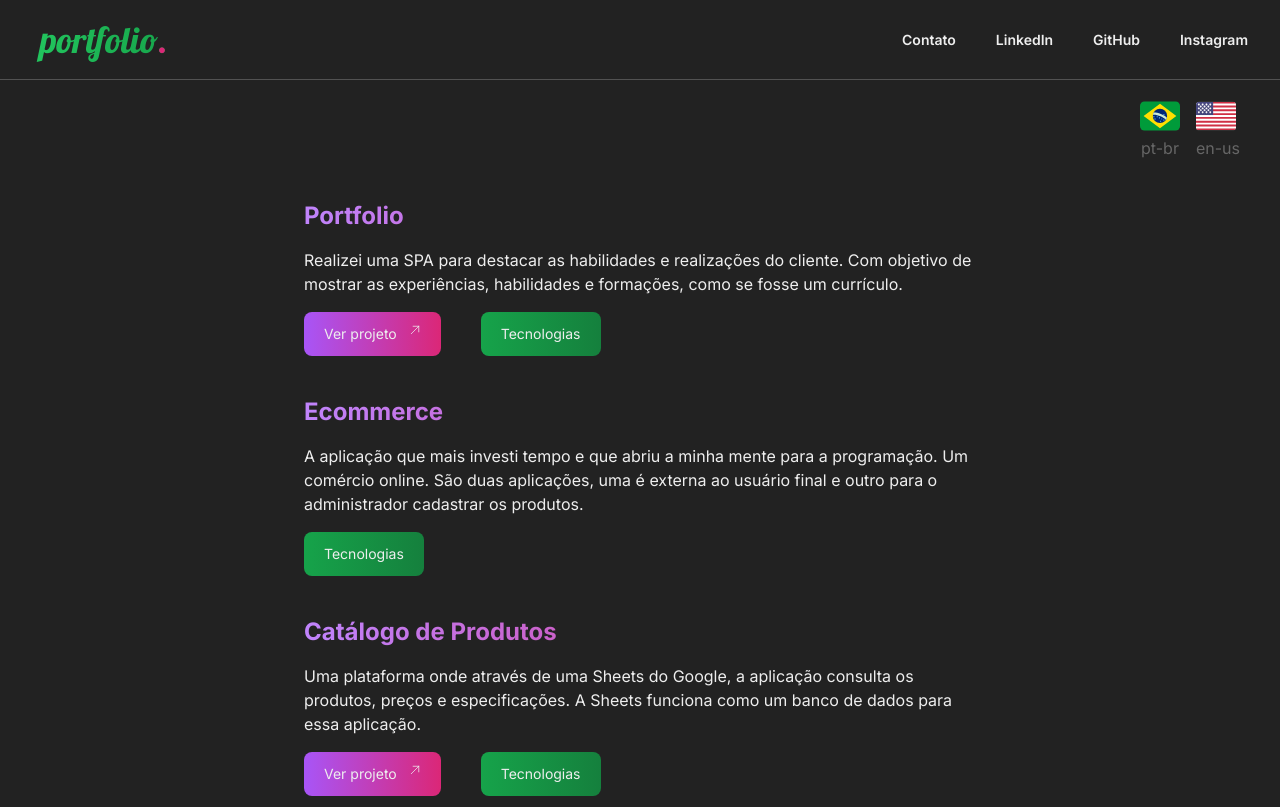
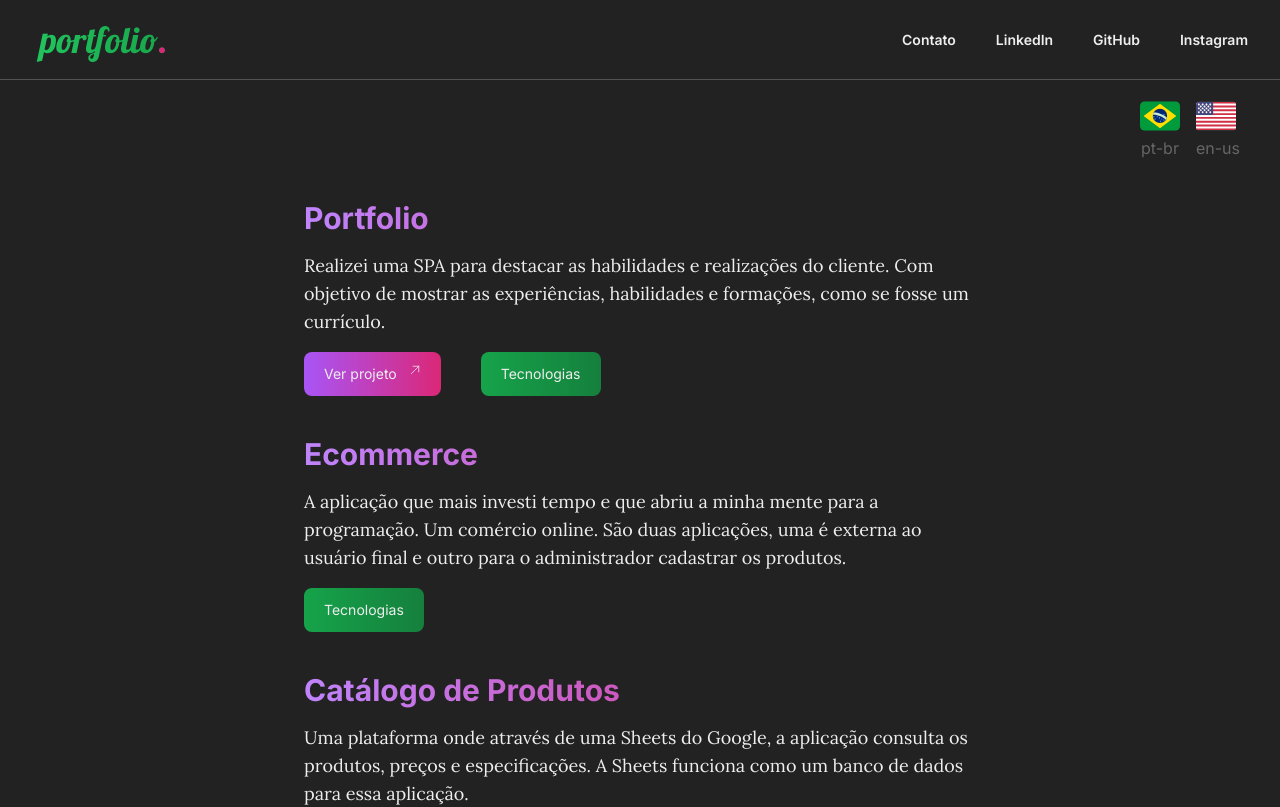
Before and after one commit to leuzaoo/portfolio, a Next.js app: page /projects in a window 1280 px wide. Shown: the top 807 px of the page. Built offline with nearby package versions, Linux system fonts and the light colour scheme.

Commit message:
Updated font family

```diff
--- a/app/components/AboutProject.jsx
+++ b/app/components/AboutProject.jsx
@@ -1,12 +1,13 @@
-import React from "react";
+import { Lora } from "next/font/google";
+const lora = Lora({ weight: "400", subsets: ["latin"] });
 
 export default function AboutProject({ title, description }) {
   return (
     <div className="mt-10 lg:max-w-2xl">
-      <h2 className="font-bold text-transparent text-left text-2xl bg-clip-text bg-gradient-to-r from-purple-400 to-pink-600">
+      <h2 className="font-bold text-transparent text-left text-2xl lg:text-3xl bg-clip-text bg-gradient-to-r from-purple-400 to-pink-600">
         {title}
       </h2>
-      <p className="mt-4">{description}</p>
+      <p className={`${lora.className} text-lg mt-4`}>{description}</p>
     </div>
   );
 }
--- a/app/components/CardItem.jsx
+++ b/app/components/CardItem.jsx
@@ -1,10 +1,13 @@
-import React from "react";
+import { Lora } from "next/font/google";
+const lora = Lora({ weight: "400", subsets: ["latin"] });
 
 export default function CardItem({ title, text }) {
   return (
     <div className="overflow-x-auto flex flex-col items-start justify-end px-4 py-4 bg-neutral-800 border border-pink-500 rounded-lg w-48">
-      <h3 className="text-sm">{title}</h3>
-      <p className="text-xs mt-2 text-neutral-500">{text}</p>
+      <h3 className="text-sm lg:text-md">{title}</h3>
+      <p className={`${lora.className} text-sm mt-2 text-neutral-500`}>
+        {text}
+      </p>
     </div>
   );
 }
```
